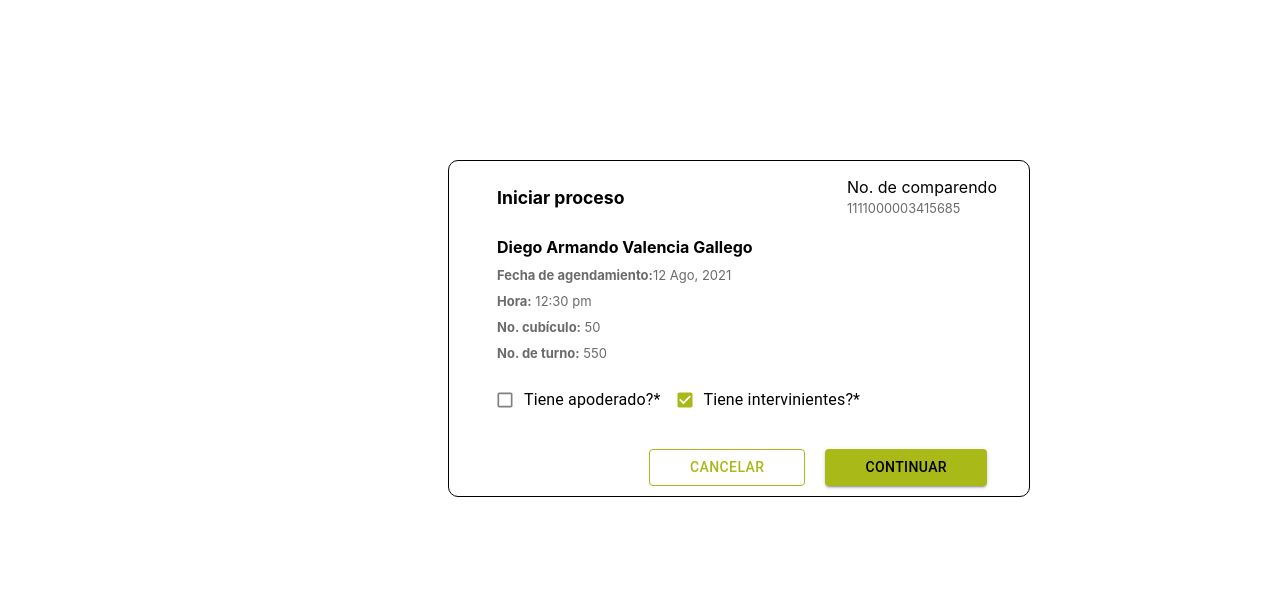
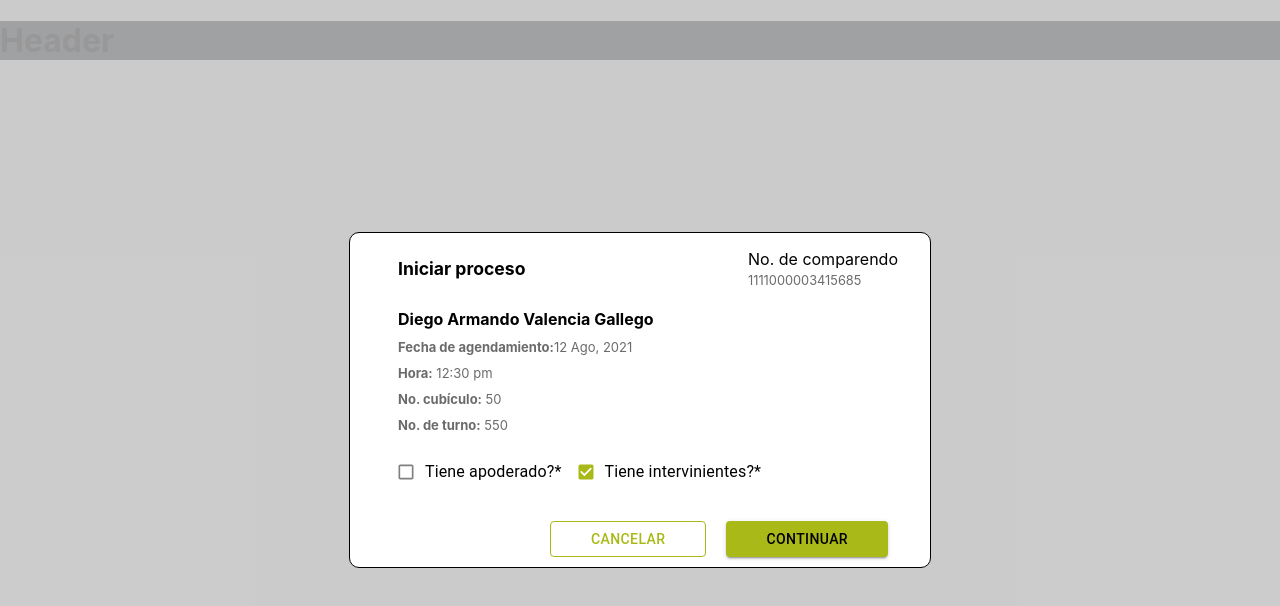
Before and after one commit to JohannCepeda16/fenix, a React (Create React App) app: page / in a window 1280 px wide. Shown: the top 606 px of the page. Built offline with nearby package versions, Linux system fonts and the light colour scheme; the HTML template or start-up script is replaced by a standard one.

Commit message:
opacity added and center item fixed ok

```diff
--- a/src/App.tsx
+++ b/src/App.tsx
@@ -22,6 +22,7 @@ function App() {
 
   return (
     <div className="App">
+      <h1>Header</h1>
       <PanelContainer
         infringement={infringement}
         setInfringement={setInfringement}
--- a/src/components/modals/ModalView.scss
+++ b/src/components/modals/ModalView.scss
@@ -1,13 +1,23 @@
+.Modal-container{
+    position: absolute;
+    top: 0;
+    left: 0;
+    display: flex;
+    min-height: 100vh;
+    width: 100%;
+    background: rgba(191,191,191,0.8);
+    z-index: 1;
+    align-items: center;
+}
+
 .Modal {
   background-color: white;
-  position: absolute;
-  left: 35%;
-  top: 20%;
   padding-left: 3rem;
   padding-right: 2rem;
   padding-top: 1rem;
   border-radius: 10px;
   width: 500px;
+  margin: auto;
   border: #000 solid 1px;
 }
 
--- a/src/components/modals/PanelController.tsx
+++ b/src/components/modals/PanelController.tsx
@@ -4,7 +4,6 @@ import { IPanelContainer } from "./types/Controller";
 import KeyboardBackspace from "@material-ui/icons/KeyboardBackspace";
 import "./ModalView.scss";
 import { useState } from "react";
-import { useEffect } from "react";
 import IconButton from "@material-ui/core/IconButton";
 import IntervenningPanel from "./IntervenningPanel";
 import Button from "@material-ui/core/Button";
@@ -16,10 +15,6 @@ export default function ModalContainer(props: IPanelContainer) {
   const infringement = props.infringement;
   const setModalVisible = props.setModalVisible;
   const [step, setStep] = useState(0);
-
-  useEffect(() => {
-    console.log(step);
-  }, [step]);
 
   const continueAction = () => {
     console.log(infringement.type);
@@ -41,6 +36,7 @@ export default function ModalContainer(props: IPanelContainer) {
 
   if (props.visibile) {
     return (
+      <div className="Modal-container">
         <div className="Modal">
           <Grid
             container
@@ -135,6 +131,7 @@ export default function ModalContainer(props: IPanelContainer) {
             </Button>
           </div>
         </div>
+      </div>
     );
   } else {
     return <></>;
```
Lines whose indentation alone changed are shown as unchanged.
